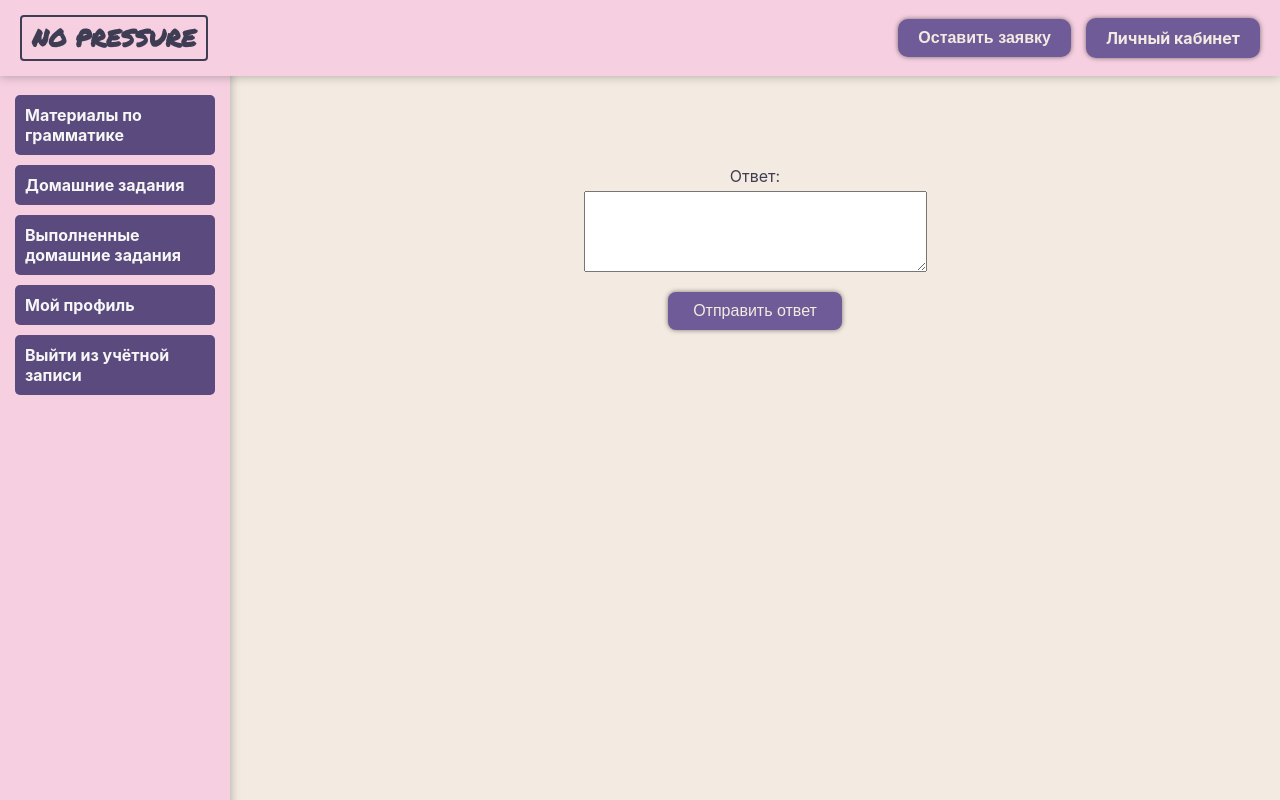
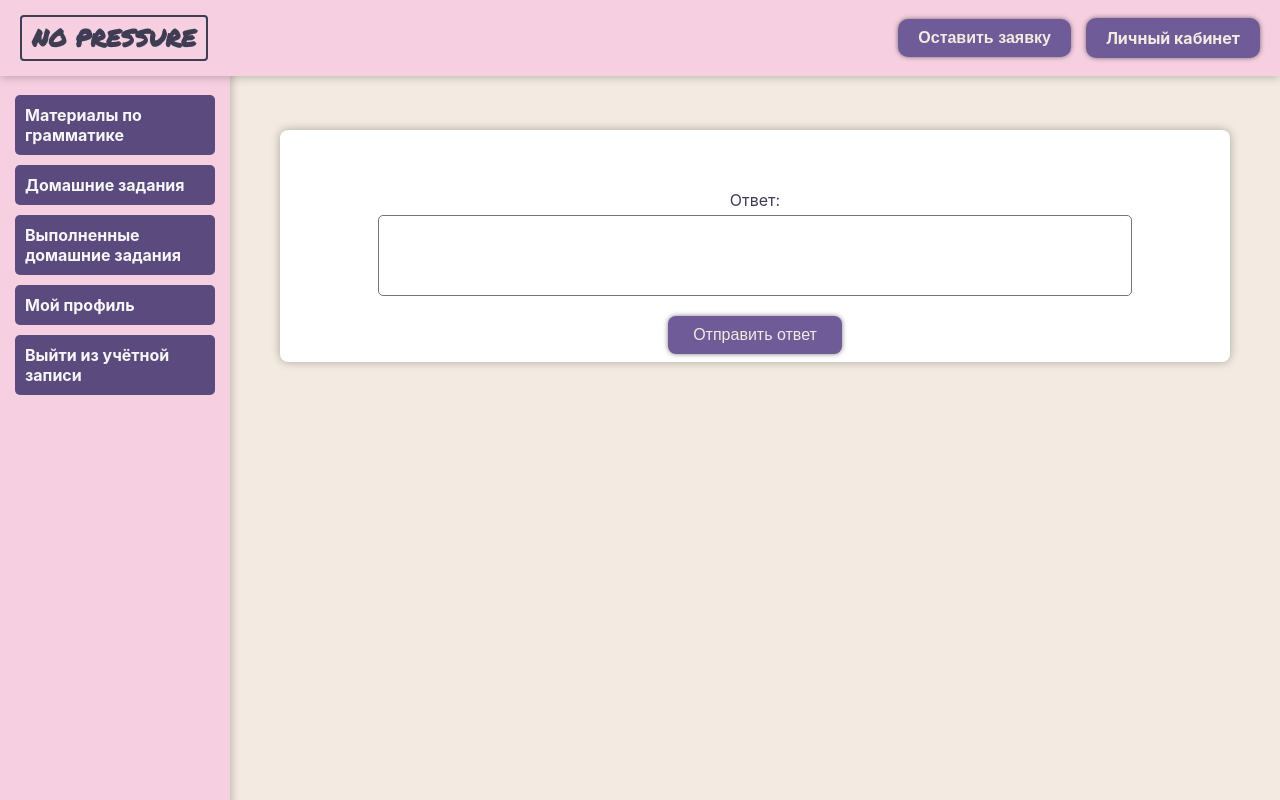
Before and after one commit to darkweid/django_site, a Django app: template myapp/templates/myapp/submit_homework.html in a window 1280 px wide. Run offline with Django 5.2, Linux system fonts and the light colour scheme; the template is opened without the code that fills it: values that come from a table or form of the project are taken from there, others are empty.

Commit message:
Add container class to improve the design

```diff
--- a/myapp/templates/myapp/submit_homework.html
+++ b/myapp/templates/myapp/submit_homework.html
@@ -1,6 +1,7 @@
 {% extends 'base_lk.html' %}
 
 {% block content %}
+    <div class="homework-container">
         <p>{{ homework.description }}</p>
         <img src="{{ homework.image.url }}" alt="{{ homework.title }}">
 
@@ -9,4 +10,5 @@
             {{ form.as_p }}
             <button type="submit">Отправить ответ</button>
         </form>
+    </div>
 {% endblock %}
```
Lines whose indentation alone changed are shown as unchanged.
